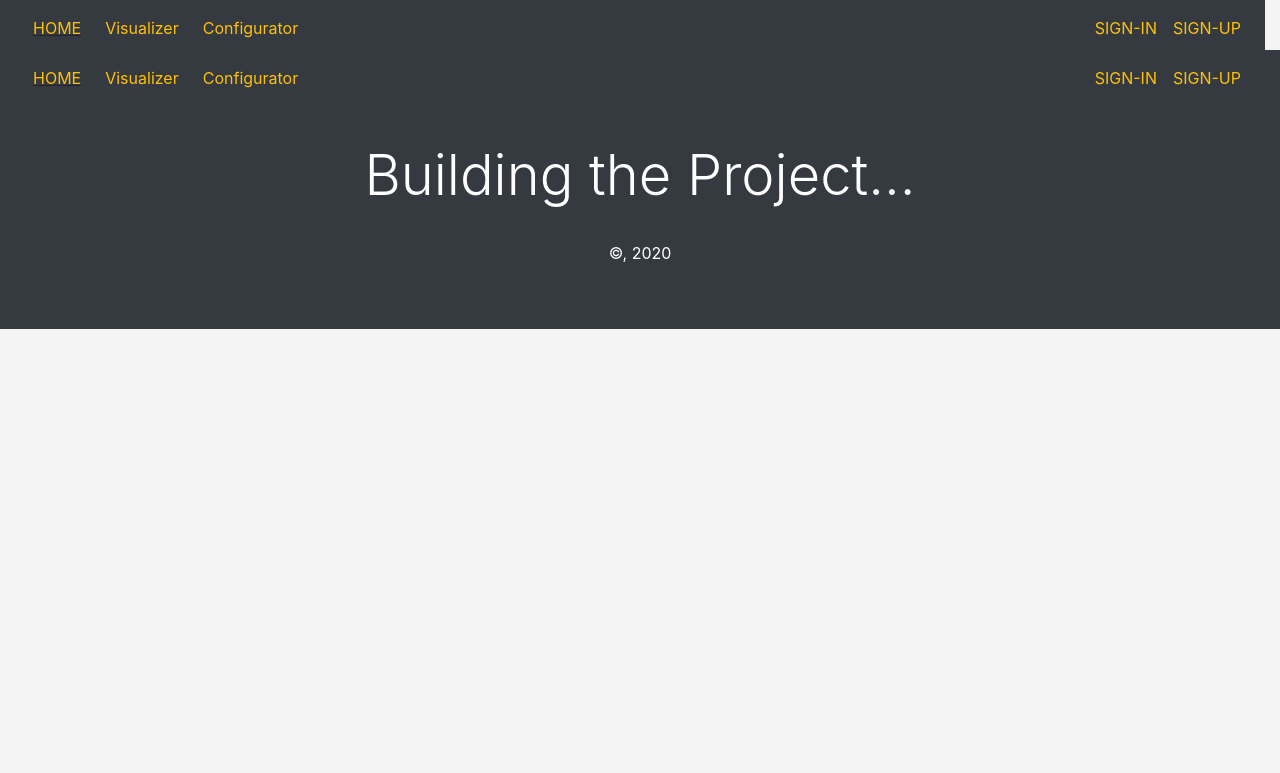
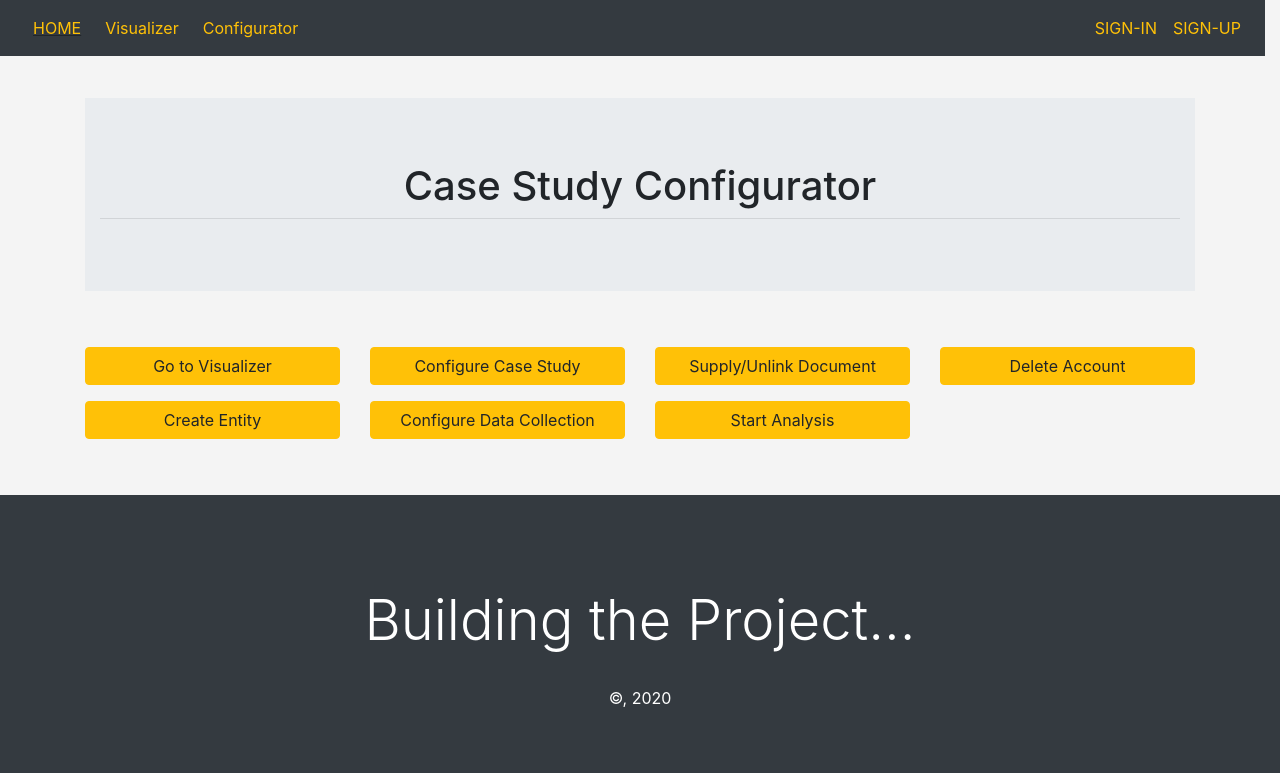
Before and after one commit to ea-maruri/Manifests_and_Online_Campaigns_Analysis, a Django app: template Manifests_and_Online_Campaigns_Analysis/templates/configurator.html in a window 1280 px wide. Shown: the top 773 px of the page. Run offline with Django 3.2, Linux system fonts and the light colour scheme; the template is opened without the code that fills it, so the values that code supplies are empty; some libraries are stand-ins or nearby versions.

Commit message:
add conf-options.html

```diff
--- a/Manifests_and_Online_Campaigns_Analysis/templates/configurator.html
+++ b/Manifests_and_Online_Campaigns_Analysis/templates/configurator.html
@@ -1,8 +1,17 @@
 {% extends 'base.html' %}
-
 {% block title %}Configurator{% endblock %}
 
 {% block content %}
-  {% include 'top/nav-bar.html' %}
+  <!-- Title -->
+  <div class="container mt-5" id="visualizer-section">
+    <div class="jumbotron jumbotron-fluid">
+      <div class="container text-center">
+        <h1 class="display-6" id="visualizer">Case Study Configurator</h1>
+        <hr class="my-2" />
+      </div>
+    </div>
+  </div>
+
+  {% include 'middle/conf-options.html' %}
 
 {% endblock %}
--- /dev/null
+++ b/Manifests_and_Online_Campaigns_Analysis/templates/middle/conf-options.html
@@ -0,0 +1,44 @@
+<!doctype html>
+<html lang="en">
+  <head>
+    <title>Configuration</title>
+    <!-- Required meta tags -->
+    <meta charset="utf-8">
+    <meta name="viewport" content="width=device-width, initial-scale=1, shrink-to-fit=no">
+
+  </head>
+
+  <body>
+    <div class="container my-5">
+      <div class="row">
+        <div class="col-sm-6 col-md-3">
+          <div class="d-flex flex-column">
+            <button type="button" class="btn btn-warning my-2">Go to Visualizer</button>
+            <button type="button" class="btn btn-warning my-2">Create Entity</button>
+          </div>
+        </div>
+
+        <div class="col-sm-6 col-md-3">
+          <div class="d-flex flex-column">
+            <button type="button" class="btn btn-warning my-2">Configure Case Study</button>
+            <button type="button" class="btn btn-warning my-2">Configure Data Collection</button>
+          </div>
+        </div>
+
+        <div class="col-sm-6 col-md-3">
+          <div class="d-flex flex-column">
+            <button type="button" class="btn btn-warning my-2">Supply/Unlink Document</button>
+            <button type="button" class="btn btn-warning my-2">Start Analysis</button>
+          </div>
+        </div>
+
+        <div class="col-sm-6 col-md-3">
+          <div class="d-flex flex-column">
+            <button type="button" class="btn btn-warning my-2">Delete Account</button>
+          </div>
+        </div>
+      </div>
+    </div>
+
+  </body>
+</html>
--- a/Manifests_and_Online_Campaigns_Analysis/urls.py
+++ b/Manifests_and_Online_Campaigns_Analysis/urls.py
@@ -21,5 +21,5 @@ from Manifests_and_Online_Campaigns_Analysis.views import home, configurator
 urlpatterns = [
   path('admin/', admin.site.urls),
   path('home/', home),
-  path('configurator/', configurator)
+  path('conf/', configurator)
 ]
```
